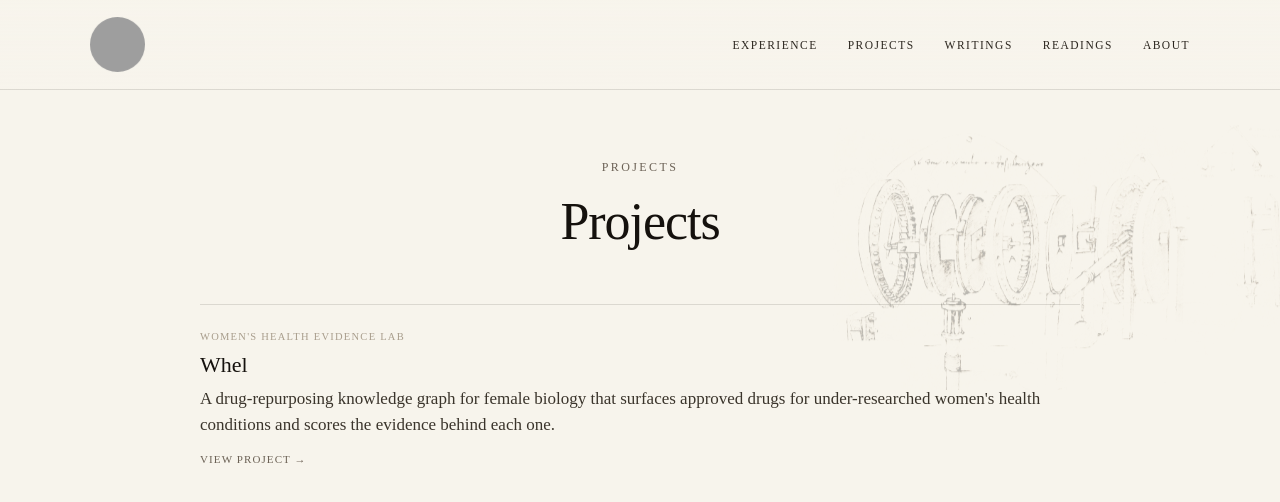
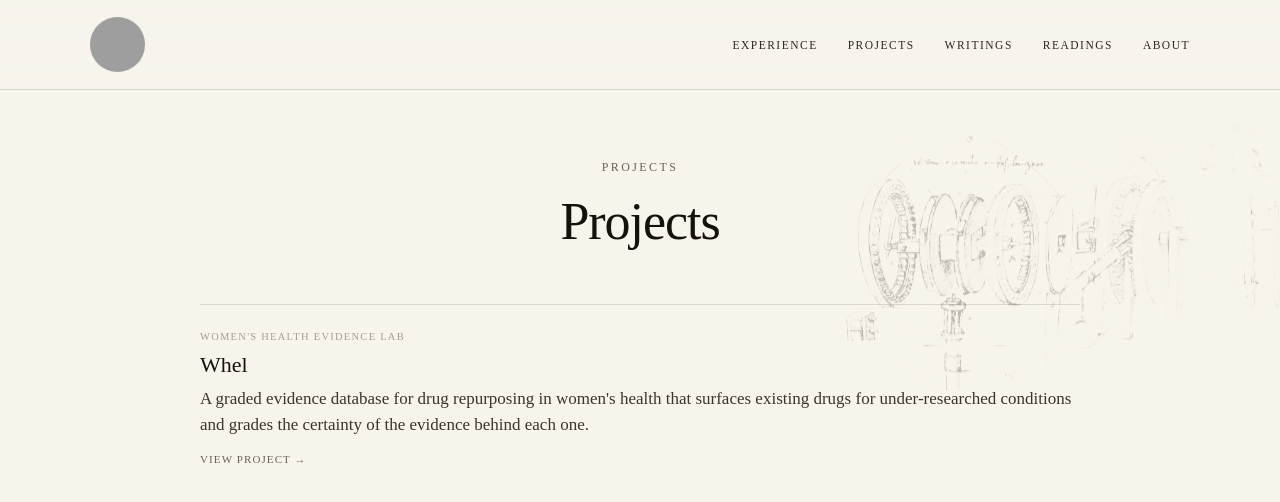
Before and after one commit to veronicas-world/aboutme, a Next.js app: page /projects in a window 1280 px wide. Shown: the top 502 px of the page. Built offline with nearby package versions, Linux system fonts and the light colour scheme; grey boxes are pictures that could not be loaded.

Commit message:
Whel: align short descriptions with new framing

```diff
--- a/src/app/projects/page.tsx
+++ b/src/app/projects/page.tsx
@@ -5,7 +5,7 @@ import BgSketch from "@/components/BgSketch";
 export const metadata: Metadata = {
   title: "Projects · Veronica Agudelo",
   description:
-    "Projects — including Whel (Women's Health Evidence Lab), a drug-repurposing platform for female biology.",
+    "Projects — including Whel (Women's Health Evidence Lab), a graded evidence database for drug repurposing in women's health.",
 };
 
 const projects = [
@@ -14,7 +14,7 @@ const projects = [
     title: "Whel",
     meta: "Women's Health Evidence Lab",
     excerpt:
-      "A drug-repurposing knowledge graph for female biology that surfaces approved drugs for under-researched women's health conditions and scores the evidence behind each one.",
+      "A graded evidence database for drug repurposing in women's health that surfaces existing drugs for under-researched conditions and grades the certainty of the evidence behind each one.",
   },
 ];
 
--- a/src/app/projects/whel/page.tsx
+++ b/src/app/projects/whel/page.tsx
@@ -8,7 +8,7 @@ import BgSketch from "@/components/BgSketch";
 export const metadata: Metadata = {
   title: "Whel — Projects · Veronica Agudelo",
   description:
-    "Whel (Women's Health Evidence Lab) — a drug-repurposing platform for female biology.",
+    "Whel (Women's Health Evidence Lab) — a graded evidence database for drug repurposing in women's health.",
 };
 
 const links = [
--- a/src/content/site.ts
+++ b/src/content/site.ts
@@ -248,7 +248,7 @@ export const projects = [
     role: "Founder",
     tags: ["Drug repurposing", "Women's health", "Research tooling"],
     summary:
-      "A drug-repurposing research tool that mines scattered evidence (trials, case reports, mechanisms) for conditions like endometriosis, PMDD, and PCOS — surfacing useful truths that can be present in data before anyone knows to look for them.",
+      "A graded evidence database for drug repurposing in women's health, pulling together scattered evidence (trials, registries, mechanisms, adverse-event data) for conditions like endometriosis, PMDD, and PCOS and grading the certainty of the evidence behind each drug-condition pair.",
     body: [
       "Whel (Women's Health Evidence Lab) began as a question: how many useful truths are already sitting in the literature, waiting for someone to connect them? It's a tool for finding repurposing candidates by mining scattered, under-connected evidence across trials, case reports, and mechanisms.",
       "EDIT — expand this with the story of why you started it, what it does today, and where it's going. The detailed essays are linked below.",
```
